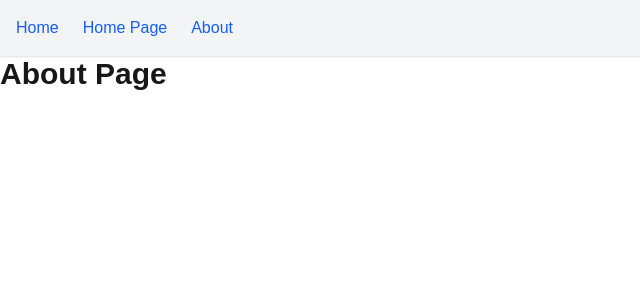
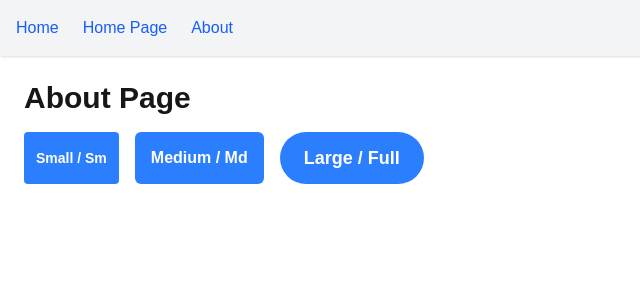
Before and after one commit to NicheP09/alx-project-0x02-setup, a Next.js app in the folder alx-project-0x02/: page /about in a window 1280 px wide. Shown: the top 300 px of the page, without its empty margins (0-640 px from the left). Built offline with nearby package versions, Linux system fonts and the light colour scheme.

Commit message:
Add Button.tsx

```diff
--- /dev/null
+++ b/alx-project-0x02/components/common/Button.tsx
@@ -0,0 +1,25 @@
+import { type ButtonProps } from '@/interfaces';
+
+const sizeClasses: Record<string, string> = {
+  small: 'px-3 py-1 text-sm',
+  medium: 'px-4 py-2 text-base',
+  large: 'px-6 py-3 text-lg',
+};
+
+const Button: React.FC<ButtonProps> = ({
+  children,
+  size = 'medium',
+  shape = 'rounded-md',
+  onClick,
+}) => {
+  return (
+    <button
+      onClick={onClick}
+      className={`bg-blue-500 text-white hover:bg-blue-600 font-semibold transition ${sizeClasses[size]} ${shape}`}
+    >
+      {children}
+    </button>
+  );
+};
+
+export default Button;
--- a/alx-project-0x02/interfaces/index.ts
+++ b/alx-project-0x02/interfaces/index.ts
@@ -13,3 +13,10 @@
   onClose: () => void;
   onSubmit: (post: Post) => void;
 }
+
+export interface ButtonProps {
+  children: React.ReactNode;
+  size?: 'small' | 'medium' | 'large';
+  shape?: 'rounded-sm' | 'rounded-md' | 'rounded-full';
+  onClick?: () => void;
+}
--- a/alx-project-0x02/pages/about.tsx
+++ b/alx-project-0x02/pages/about.tsx
@@ -1,7 +1,25 @@
+// pages/about.tsx
 import React from 'react';
+import Button from '../components/common/Button';
 
-const About = () => {
-  return <h1 className="text-3xl font-bold">About Page</h1>;
+const AboutPage = () => {
+  return (
+    <div className="p-6 space-y-4">
+      <h1 className="text-3xl font-bold mb-4">About Page</h1>
+
+      <div className="flex flex-col gap-3 md:flex-row md:gap-4">
+        <Button size="small" shape="rounded-sm">
+          Small / Sm
+        </Button>
+        <Button size="medium" shape="rounded-md">
+          Medium / Md
+        </Button>
+        <Button size="large" shape="rounded-full">
+          Large / Full
+        </Button>
+      </div>
+    </div>
+  );
 };
 
-export default About;
+export default AboutPage;
```
